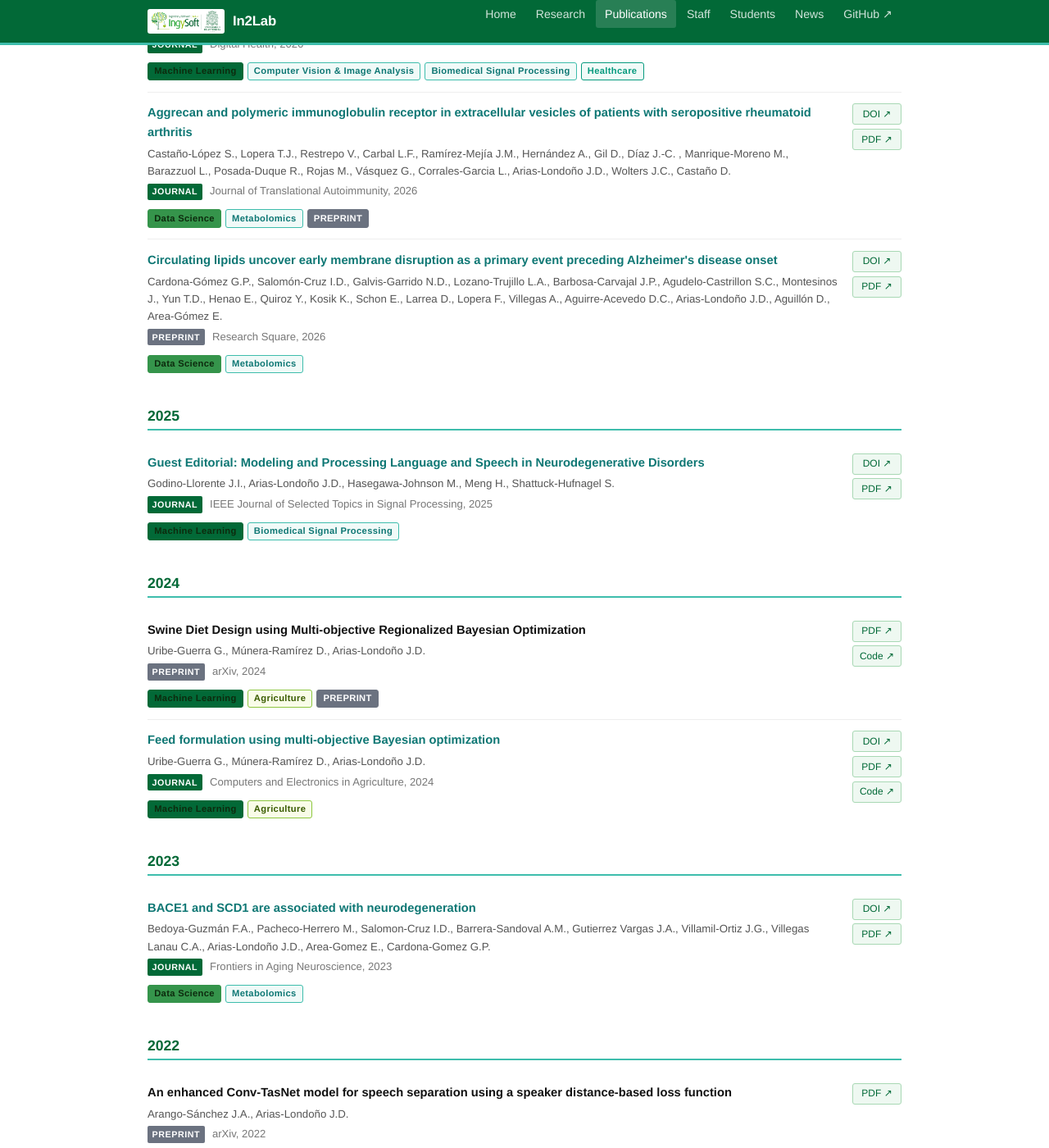
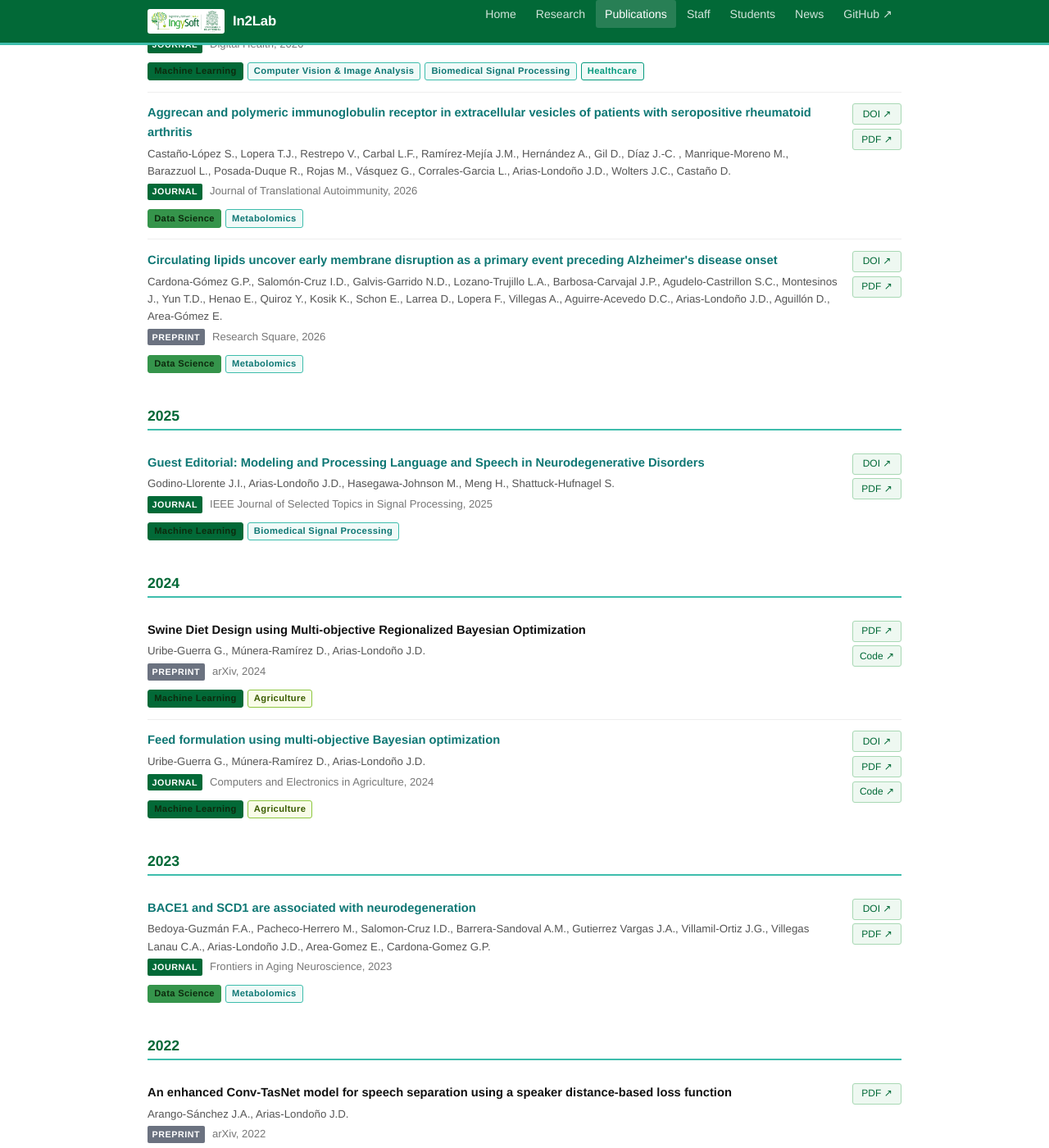
Before and after one commit to IN2LABUDEA/IN2LABUDEA.github.io, a Jekyll site: the page built from publications.html, in a window 1280 px wide and 1400 px high, scrolled down 614 px. Shown: the whole window at 82% size. Built offline with Jekyll 4.4.1, drawn with Linux system fonts in a browser that asks for light colours.

Commit message:
fix bug preprint tag

```diff
--- a/_data/publications.yml
+++ b/_data/publications.yml
@@ -23,7 +23,7 @@
   venue:   "Journal of Translational Autoimmunity"
   year:    2026
   type:    journal
-  tags:    [data, metabolomics, preprint]
+  tags:    [data, metabolomics]
   doi:     10.1016/j.jtauto.2026.100387     # replace with real DOI
   pdf:     https://www.sciencedirect.com/science/article/pii/S2589909026000407/pdfft?md5=8f776c42b5b9c6c56e096a25a2f12a62&pid=1-s2.0-S2589909026000407-main.pdf
   code:    null
@@ -53,7 +53,7 @@
   venue:   "arXiv"
   year:    2024
   type:    preprint
-  tags:    [ml, agriculture, preprint]
+  tags:    [ml, agriculture]
   doi:     null
   pdf:     https://arxiv.org/abs/2409.12919
   code:    https://github.com/jdariasl/morbo
@@ -83,7 +83,7 @@
   venue:   "arXiv"
   year:    2022
   type:    preprint
-  tags:    [ml, speech, preprint]
+  tags:    [ml, speech]
   doi:     null
   pdf:     https://arxiv.org/abs/2205.13657
   code:    null
@@ -93,7 +93,7 @@
   venue:   "arXiv"
   year:    2022
   type:    preprint
-  tags:    [ml, data_science, preprint]
+  tags:    [ml, data_science]
   doi:     null
   pdf:     https://arxiv.org/abs/2210.04310
   code:    null
```
